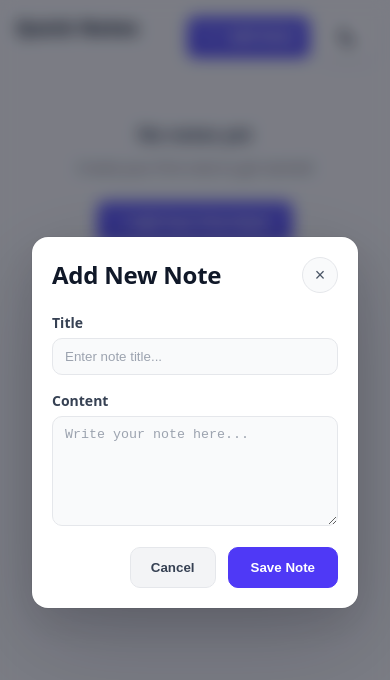
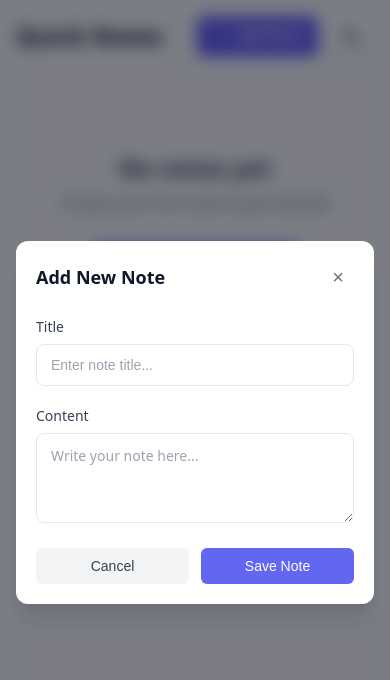
Before and after one commit to ManhCuong200/quicknotes, a plain HTML site: page index.html in a window 390 px wide. Both pictures are taken after a click on the button "Add Note". Drawn offline with Linux system fonts and the light colour scheme.

Commit message:
update respone

```diff
--- a/index.html
+++ b/index.html
@@ -4,7 +4,7 @@
 <head>
     <meta charset="UTF-8">
     <meta name="viewport" content="width=device-width, initial-scale=1.0">
-    <title>Document</title>
+    <title>Quick Notes</title>
     <link rel="stylesheet" href="style.css">
 </head>
 
--- a/script.js
+++ b/script.js
@@ -110,8 +110,16 @@ function renderNotesForm() {
         <h3 class="user__card__title">${item.title}</h3>
         <p class="user__card__des">${item.content}</p>
         <div class="user__btn">
-          <button class="user__btn__edit" onclick="editNote(${item.id})"></button>
-          <button class="user__btn__delete" onclick="deleteNote(${item.id})"></button>
+          <button class="user__btn__edit" onclick="editNote(${item.id})">
+            <svg xmlns="http://www.w3.org/2000/svg" fill="none" viewBox="0 0 24 24" stroke-width="1.5" stroke="currentColor">
+              <path stroke-linecap="round" stroke-linejoin="round" d="m16.862 4.487 1.687-1.688a1.875 1.875 0 1 1 2.652 2.652L10.582 16.07a4.5 4.5 0 0 1-1.897 1.13L6 18l.8-2.685a4.5 4.5 0 0 1 1.13-1.897l8.932-8.931Zm0 0L19.5 7.125M18 14v4.75A2.25 2.25 0 0 1 15.75 21H5.25A2.25 2.25 0 0 1 3 18.75V8.25A2.25 2.25 0 0 1 5.25 6H10" />
+            </svg>
+          </button>
+          <button class="user__btn__delete" onclick="deleteNote(${item.id})">
+            <svg xmlns="http://www.w3.org/2000/svg" fill="none" viewBox="0 0 24 24" stroke-width="1.5" stroke="currentColor">
+              <path stroke-linecap="round" stroke-linejoin="round" d="m14.74 9-.346 9m-4.788 0L9.26 9m9.968-3.21c.342.052.682.107 1.022.166m-1.022-.165L18.16 19.673a2.25 2.25 0 0 1-2.244 2.077H8.084a2.25 2.25 0 0 1-2.244-2.077L4.772 5.79m14.456 0a48.108 48.108 0 0 0-3.478-.397m-12 .562c.34-.059.68-.114 1.022-.165m0 0a48.11 48.11 0 0 1 3.478-.397m7.5 0v-.916c0-1.18-.91-2.164-2.09-2.201a51.964 51.964 0 0 0-3.32 0c-1.18.037-2.09 1.022-2.09 2.201v.916m7.5 0a48.667 48.667 0 0 0-7.5 0" />
+            </svg>
+          </button>
         </div>
         </div>
       </div>
--- a/style.css
+++ b/style.css
@@ -192,11 +192,10 @@ body {
   margin: 0;
   justify-self: center;
   align-self: center;
-  border-radius: 16px;
+  border-radius: 12px;
   background-color: var(--color-white);
-  box-shadow: 0 32px 96px rgba(2, 6, 23, 0.18), 0 16px 40px rgba(2, 6, 23, 0.1),
-    0 0 0 1px rgba(2, 6, 23, 0.04);
-  padding: 20px;
+  box-shadow: 0 20px 25px -5px rgba(0, 0, 0, 0.1), 0 10px 10px -5px rgba(0, 0, 0, 0.04);
+  padding: 24px;
 }
 
 .quick__modal {
@@ -207,14 +206,13 @@ body {
   display: flex;
   align-items: center;
   justify-content: space-between;
-  margin-bottom: 20px;
+  margin-bottom: 24px;
 }
 
 .quick__title__text {
-  font-size: 24px;
-  line-height: 28px;
-  font-weight: 700;
-  letter-spacing: -0.01em;
+  font-size: 20px;
+  line-height: 24px;
+  font-weight: 600;
   color: var(--color-gray-900);
 }
 
@@ -222,15 +220,15 @@ body {
   display: inline-flex;
   align-items: center;
   justify-content: center;
-  width: 36px;
-  height: 36px;
-  border-radius: 999px;
-  border: 1px solid var(--color-gray-200);
-  background-color: #f9fafb;
-  color: var(--color-gray-600);
+  width: 32px;
+  height: 32px;
+  border-radius: 6px;
+  border: none;
+  background-color: transparent;
+  color: var(--color-gray-500);
   transition: background-color 200ms cubic-bezier(0.4, 0, 0.2, 1),
-    color 200ms cubic-bezier(0.4, 0, 0.2, 1),
-    border-color 200ms cubic-bezier(0.4, 0, 0.2, 1);
+    color 200ms cubic-bezier(0.4, 0, 0.2, 1);
+  cursor: pointer;
 }
 
 .quick__title__btn:hover {
@@ -239,34 +237,35 @@ body {
 }
 
 .btn__close {
-  font-size: 18px;
+  font-size: 20px;
   line-height: 1;
+  font-weight: 400;
 }
 
 .quick__group {
-  margin-bottom: 16px;
+  margin-bottom: 20px;
 }
 
 .quick__group__label {
   display: block;
   font-size: 14px;
-  font-weight: 600;
+  font-weight: 500;
   color: var(--color-gray-700);
-  margin-bottom: 6px;
+  margin-bottom: 8px;
 }
 
 .quick__group__input,
 .quick__group__textarea {
   width: 100%;
   border: 1px solid #e5e7eb;
-  background-color: #f9fafb;
-  padding: 10px 12px;
-  border-radius: 10px;
+  background-color: #ffffff;
+  padding: 12px 16px;
+  border-radius: 8px;
   color: var(--color-gray-900);
   outline: none;
+  font-size: 14px;
   transition: border-color 200ms cubic-bezier(0.4, 0, 0.2, 1),
-    box-shadow 200ms cubic-bezier(0.4, 0, 0.2, 1),
-    background-color 200ms cubic-bezier(0.4, 0, 0.2, 1);
+    box-shadow 200ms cubic-bezier(0.4, 0, 0.2, 1);
 }
 
 .quick__group__input::placeholder,
@@ -281,53 +280,53 @@ body {
 
 .quick__group__input:focus,
 .quick__group__textarea:focus {
-  background-color: #ffffff;
-  border-color: var(--color-indigo-600);
-  box-shadow: 0 0 0 3px rgba(99, 102, 241, 0.18);
+  border-color: #6366f1;
+  box-shadow: 0 0 0 3px rgba(99, 102, 241, 0.1);
 }
 
 .quick__group__textarea {
-  min-height: 110px;
+  min-height: 100px;
   resize: vertical;
+  font-family: inherit;
 }
 
 .quick__group__btn {
   display: flex;
   justify-content: flex-end;
   gap: 12px;
-  margin-top: 8px;
+  margin-top: 24px;
 }
 
 .quick__group__btn__cancel {
-  background-color: var(--color-gray-100);
-  color: var(--color-gray-700);
-  padding: 12px 20px;
-  border: 1px solid var(--color-gray-200);
-  border-radius: 10px;
-  font-weight: 600;
-  transition: background-color 200ms cubic-bezier(0.4, 0, 0.2, 1),
-    color 200ms cubic-bezier(0.4, 0, 0.2, 1),
-    border-color 200ms cubic-bezier(0.4, 0, 0.2, 1);
+  background-color: #f3f4f6;
+  color: #374151;
+  padding: 10px 16px;
+  border: none;
+  border-radius: 6px;
+  font-weight: 500;
+  font-size: 14px;
+  cursor: pointer;
+  transition: background-color 200ms cubic-bezier(0.4, 0, 0.2, 1);
 }
 
 .quick__group__btn__cancel:hover {
-  background-color: var(--color-gray-200);
+  background-color: #e5e7eb;
 }
 
 .quick__group__btn__save {
-  background-color: var(--color-indigo-600);
-  color: var(--color-white);
-  padding: 12px 22px;
-  border: 1px solid var(--color-indigo-600);
-  border-radius: 10px;
-  font-weight: 600;
-  transition: background-color 200ms cubic-bezier(0.4, 0, 0.2, 1),
-    border-color 200ms cubic-bezier(0.4, 0, 0.2, 1);
+  background-color: #6366f1;
+  color: #ffffff;
+  padding: 10px 16px;
+  border: none;
+  border-radius: 6px;
+  font-weight: 500;
+  font-size: 14px;
+  cursor: pointer;
+  transition: background-color 200ms cubic-bezier(0.4, 0, 0.2, 1);
 }
 
 .quick__group__btn__save:hover {
-  background-color: var(--color-indigo-500);
-  border-color: var(--color-indigo-500);
+  background-color: #4f46e5;
 }
 
 .wrapper.theme-dark {
@@ -424,8 +423,7 @@ body {
 }
 
 .wrapper.theme-dark .quick__group__btn__save:hover {
-  background-color: var(--color-indigo-500);
-  border-color: var(--color-indigo-500);
+  background-color: #4f46e5;
 }
 
 .wrapper.theme-dark .quick__title__text {
@@ -491,6 +489,14 @@ body {
   transition: all 0.2s ease;
 }
 
+.user__btn__edit svg,
+.user__btn__delete svg {
+  width: 16px;
+  height: 16px;
+  stroke: currentColor;
+  stroke-width: 1.5;
+}
+
 .user__btn__edit:hover {
   background-color: #e5e7eb;
   transform: scale(1.1);
@@ -502,6 +508,23 @@ body {
   transform: scale(1.1);
 }
 
+/* Tablet styles */
+@media (max-width: 1024px) {
+  .container {
+    padding: 24px;
+  }
+
+  .user__card {
+    grid-template-columns: repeat(2, minmax(0, 1fr));
+    gap: 16px;
+  }
+
+  .user__card__content {
+    width: 100%;
+  }
+}
+
+/* Mobile styles */
 @media (max-width: 768px) {
   .container {
     padding: 16px;
@@ -509,60 +532,156 @@ body {
   }
 
   .header {
-    align-items: flex-start;
-    gap: 12px;
+    flex-direction: row;
+    align-items: center;
+    justify-content: space-between;
+    margin-bottom: 32px;
   }
 
   .header__title {
-    font-size: 20px;
-    line-height: 24px;
+    font-size: 24px;
+    line-height: 28px;
   }
 
   .btn {
     display: flex;
-    gap: 10px;
+    gap: 12px;
   }
 
-  .btn__add,
-  .btn__darkMode {
-    width: auto;
+  .btn__add {
     padding: 10px 16px;
     font-size: 14px;
     border-radius: 8px;
   }
 
+  .btn__add svg {
+    width: 16px;
+    height: 16px;
+  }
+
+  .btn__darkMode {
+    padding: 10px 12px;
+    font-size: 14px;
+    border-radius: 8px;
+    min-width: 44px;
+  }
+
+  .btn__darkMode svg {
+    width: 18px;
+    height: 18px;
+  }
+
+  .user__card {
+    grid-template-columns: 1fr;
+    gap: 16px;
+  }
+
+  .user__card__content {
+    width: 100%;
+    padding: 20px;
+  }
+
+  .user__card__title {
+    font-size: 16px;
+    margin-bottom: 6px;
+  }
+
+  .user__card__des {
+    font-size: 13px;
+    line-height: 1.5;
+  }
+
+  .user__btn {
+    top: 8px;
+    right: 8px;
+    gap: 4px;
+  }
+
+  .user__btn__edit,
+  .user__btn__delete {
+    width: 30px;
+    height: 30px;
+    border-radius: 6px;
+  }
+
+  .user__btn__edit svg,
+  .user__btn__delete svg {
+    width: 14px;
+    height: 14px;
+  }
+
   .emty__state {
     text-align: center;
-    margin-top: 60px;
-    padding: 0 12px;
+    padding-top: 64px;
+    padding-bottom: 64px;
   }
 
   .emty__state__title {
-    font-size: 18px;
+    font-size: 24px;
+    line-height: 32px;
     font-weight: 600;
+    color: #374151;
     margin-bottom: 8px;
   }
 
   .emty__state__text {
-    font-size: 14px;
     color: #6b7280;
-    margin-bottom: 24px;
+    margin-bottom: 32px;
   }
 
   .emty__state__btn {
-    display: inline-block;
+    font-family: var(--font-sans);
+    font-size: 16px;
+    background-color: #6366f1;
+    color: #ffffff;
     padding: 12px 24px;
-    font-size: 14px;
-    font-weight: 600;
-    background: linear-gradient(180deg, #6f6afc 0%, #5f57f5 100%);
     border-radius: 8px;
-    color: #fff;
     border: none;
-    margin: 0 auto;
-    transition: background 0.2s ease;
+    font-weight: 500;
+    transition: background-color 200ms cubic-bezier(0.4, 0, 0.2, 1),
+      color 200ms cubic-bezier(0.4, 0, 0.2, 1);
   }
 
   .emty__state__btn:hover {
-    background: #4f46e5;
+    background-color: #4f46e5;
+  }
+
+
+  .quick__wrapper {
+    padding: 16px;
+  }
+
+  .quick__modal {
+    width: 100%;
+    max-width: calc(100vw - 32px);
+    padding: 20px;
+  }
+
+  .quick__title__text {
+    font-size: 18px;
+    line-height: 22px;
+  }
+
+  .quick__group__input,
+  .quick__group__textarea {
+    padding: 12px 14px;
+    font-size: 14px;
+  }
+
+  .quick__group__textarea {
+    min-height: 90px;
+  }
+
+  .quick__group__btn {
+    flex-direction: row;
+    gap: 12px;
+    margin-top: 20px;
+  }
+
+  .quick__group__btn__cancel,
+  .quick__group__btn__save {
+    flex: 1;
+    padding: 10px 16px;
+    font-size: 14px;
   }
 }
```
